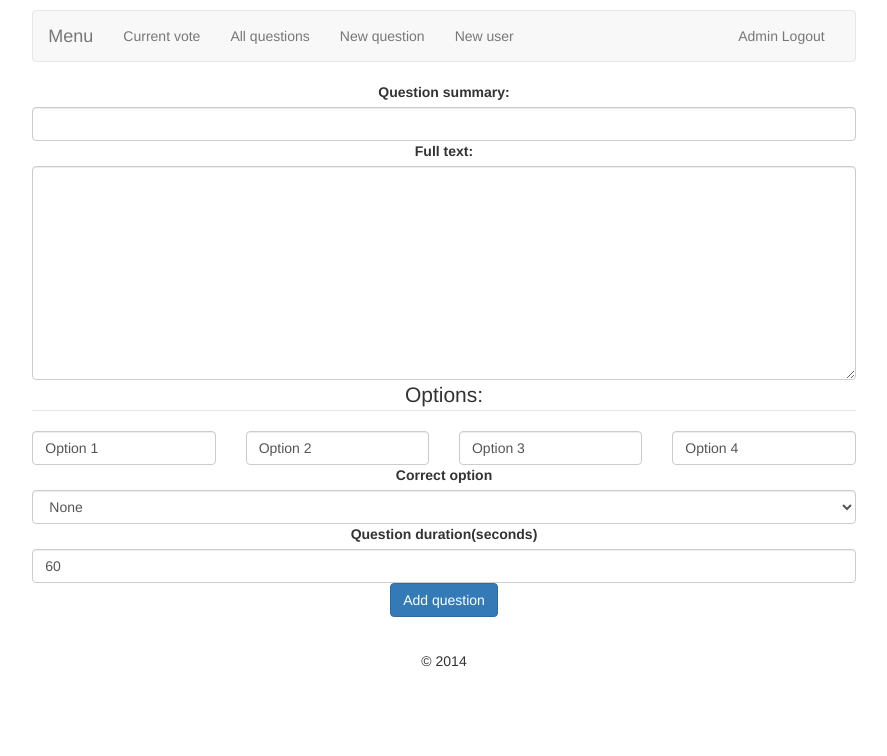
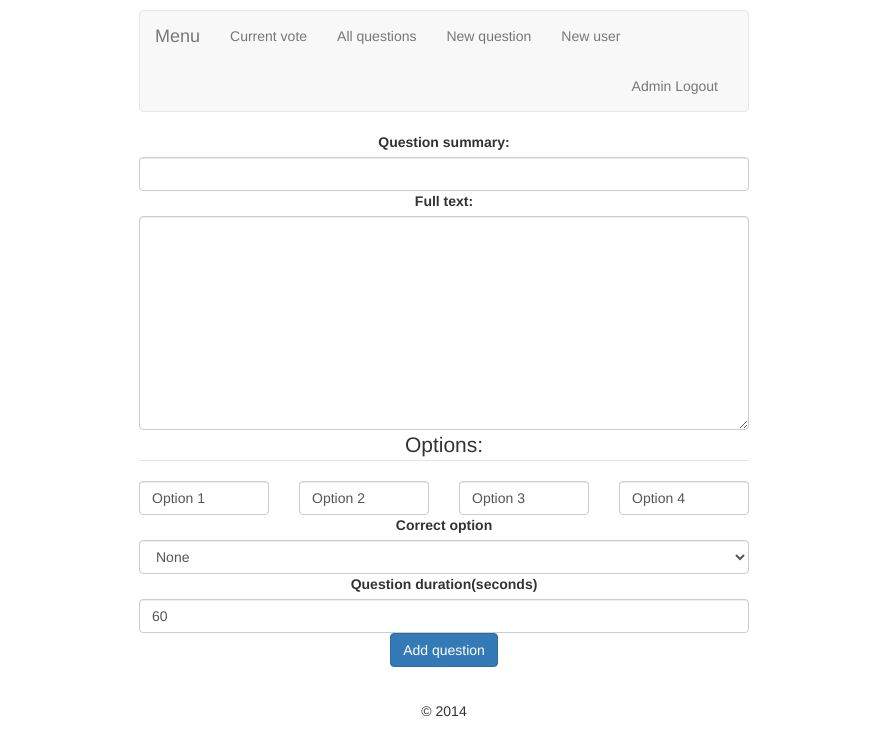
Before and after one commit to andriusa2/miniature-clicker, a Flask app: page /admin/add_question/ in a window 1280 px wide. Shown: the top 756 px of the page, without its empty margins (196-1083 px from the left). Run offline with Flask 2, Linux system fonts and the light colour scheme; a user stored in the database is signed in; tables that the repository leaves empty hold one stand-in row (values such as "Sample post"); some libraries are stand-ins or nearby versions.

Commit message:
Smaller viewports on large screens

```diff
--- a/app/templates/questions/main.html
+++ b/app/templates/questions/main.html
@@ -9,7 +9,7 @@
 <link rel="stylesheet" href="//netdna.bootstrapcdn.com/bootstrap/3.1.1/css/bootstrap.min.css" />
 </head>
 <body>
-<div class="col-lg-8 col-md-7 col-sm-7 col-cs-7 container" style="float:none;">
+<div class="col-lg-6 col-md-7 col-sm-8 col-cs-7 container" style="float:none;">
 
     <nav class="navbar navbar-default" role="navigation">
       <div class="container-fluid">
```
